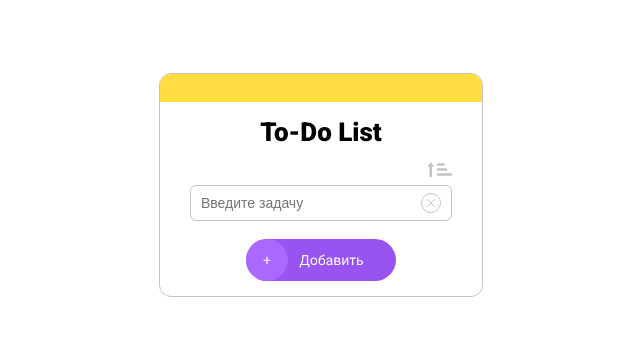
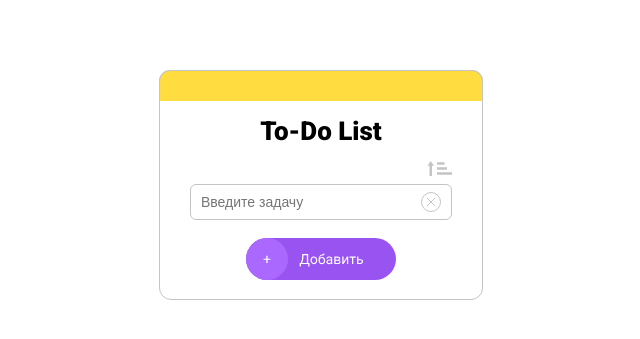
Before and after one commit to PavelG88/To-Do-List, a plain HTML site: page index.html in a window 1280 px wide. Both pictures are taken after a click on the picture 758 px from the left and 384 px from the top of the page. Shown: the part 215-554 px from the top of the page, 319-959 px from the left. Drawn offline with Linux system fonts and the light colour scheme.

Commit message:
Revision based on the teachers comments

```diff
--- a/script.js
+++ b/script.js
@@ -1,8 +1,8 @@
 class toDoList {
     constructor(task) {
-        this.list = [task];
-        this.countTask = 2;
-        this.flag = 0;
+        this.list = [...task];
+        this.countTask = this.list.length + 1;
+        this.sortDirection = 0;
     }
     /**
      * Инициализации методов класса
@@ -10,7 +10,9 @@ class toDoList {
     init() {
         this.setEventListenerForButton();
         this.setEventListenerForSort();
-        this.setEventListenerForRemove(document.querySelector('.task__img'));
+        document.querySelectorAll('.task__img').forEach((element) => {
+            this.setEventListenerForRemove(element);
+        });
         // console.log(this.list);
     }
 
@@ -37,23 +39,23 @@ class toDoList {
         let sort = document.querySelector('.sort__img');
         //Событие при наведении мыши на сортировку
         sort.addEventListener('mouseover', () => {
-            sort.src = this.flag !== -1 ? 'images/4.svg' : 'images/2.svg';
+            sort.src = this.sortDirection !== -1 ? 'images/4.svg' : 'images/2.svg';
         });
         //Событие при убирании курсора с сортировки
         sort.addEventListener('mouseout', () => {
-            sort.src = this.flag !== -1 ? 'images/3.svg' : 'images/1.svg';
+            sort.src = this.sortDirection !== -1 ? 'images/3.svg' : 'images/1.svg';
         });
-        //Событие при нажатии на крестик
+        //Событие при нажатии на сортировку
         sort.addEventListener('click', () => {
             this.sort();
-            this.flag = this.flag === 1 ? -1 : 1;
-            sort.src = this.flag === 1 ? 'images/4.svg' : 'images/2.svg';
+            this.sortDirection = this.sortDirection === 1 ? -1 : 1;
+            sort.src = this.sortDirection === 1 ? 'images/4.svg' : 'images/2.svg';
         });
     }
 
     /**
      * Обработчик событий при наведении или нажатии на крестик
-     * @param {*} item Указать на элемент, к которому добавляем данное событие
+     * @param {*} item Указатель на элемент, к которому добавляем данное событие
      */
     setEventListenerForRemove(item) {
         //Событие при наведении мыши на крестик
@@ -132,7 +134,7 @@ class toDoList {
         });
 
         //Разворчаиваем массив, если нужно от большего к меньшему
-        if (this.flag === 1) {
+        if (this.sortDirection === 1) {
             this.list.reverse();
         }
 
@@ -145,12 +147,8 @@ class toDoList {
      * */
     updateList() {
         //Удаляем текущий список задач со страницы
-        let oldInputField = document.querySelector('.input-field');
-        oldInputField.remove();
-
-        //Создаем новую область ввода, если все задачи удалены
-        let newInputField = document.createElement('div');
-        newInputField.classList.add('input-field');
+        let newInputField = document.querySelector('.input-field');
+        newInputField.innerHTML = '';
 
         //Добавляем введенные задачи
         this.list.forEach((element) => {
@@ -158,12 +156,12 @@ class toDoList {
         });
 
         //Размещаем область ввода на странице
-        let button = document.querySelector('.sort');
-        button.after(newInputField);
+        let sort = document.querySelector('.sort');
+        sort.after(newInputField);
 
     }
 }
 
-let task = document.querySelector('.task')
+let task = document.querySelectorAll('.task')
 let list = new toDoList(task);
 list.init();
--- a/style.css
+++ b/style.css
@@ -13,16 +13,24 @@ body {
     border-radius: 12px;
     margin: auto;
     padding: 0;
+    position: relative;
 }
 
 .band {
-    height: 28px;
+    height: 30px;
     border-radius: 11px 11px 0 0;
     background: #FFDC40;
+    position: absolute;
+    border-top: 1px solid #C4C4C4;
+    border-right: 1px solid #C4C4C4;
+    border-left: 1px solid #C4C4C4;
+    left: -1px;
+    top: -1px;
+    right: -1px;
 }
 
 .work-space {
-    padding: 15px 30px;
+    padding: 45px 30px 15px 30px;
 }
 
 .title {
@@ -69,7 +77,6 @@ body {
 
 .button {
     margin: 18px auto 0 auto;
-    width: 150px;
-    height: 42px;
     cursor: pointer;
+    text-align: center;
 }
```
